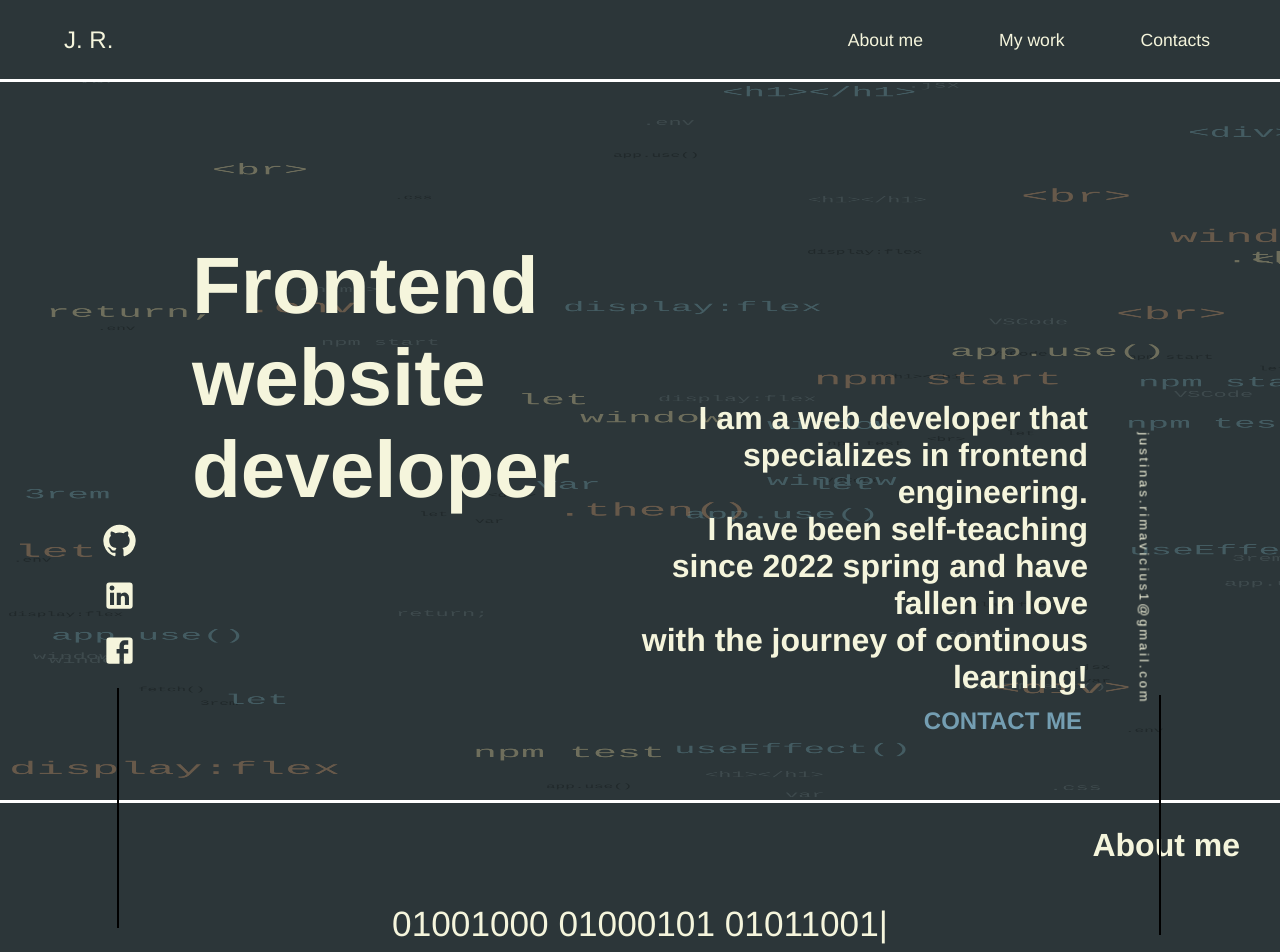
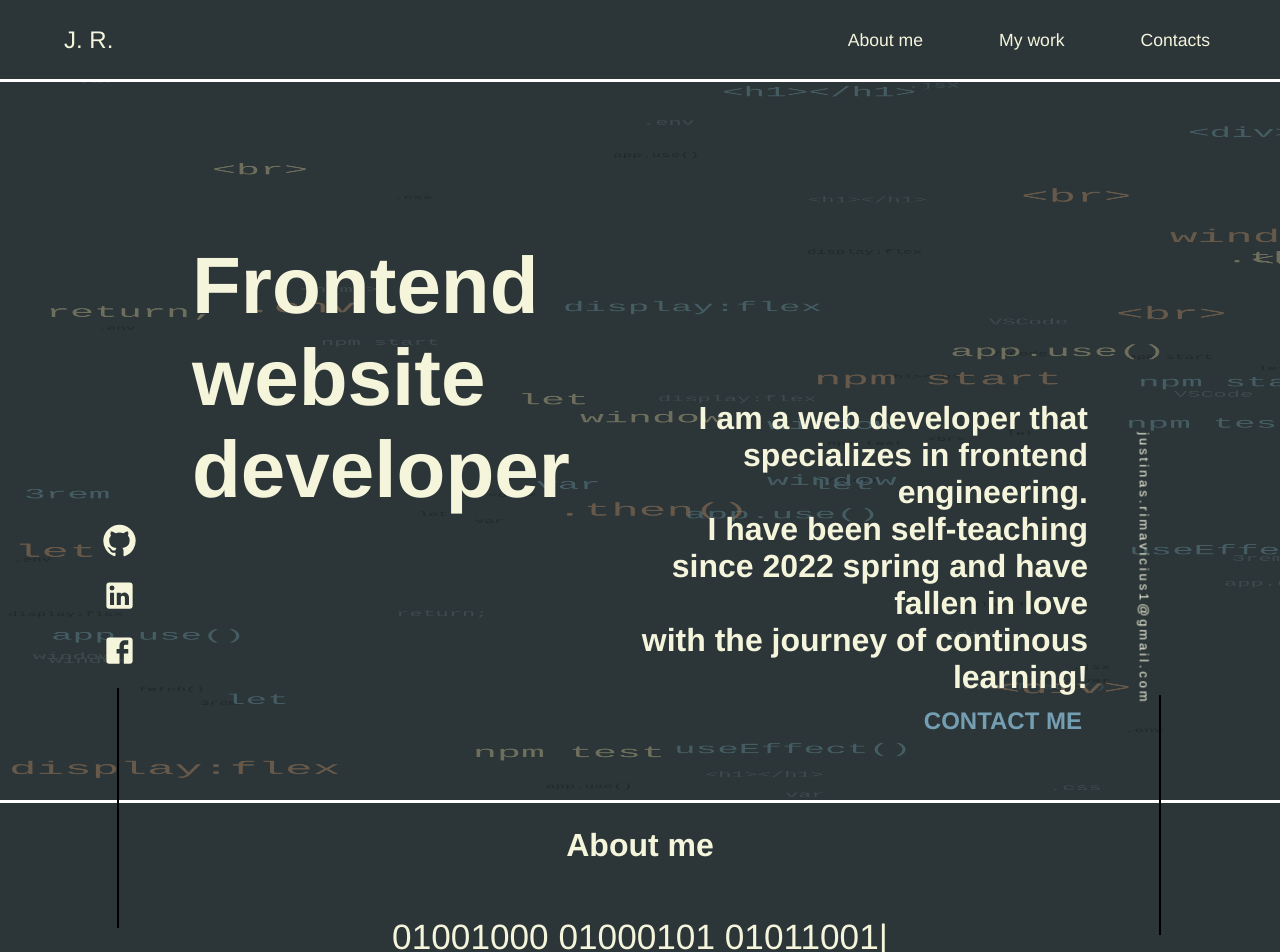
Before and after one commit to Justasrimavicius/portfolio, a React (Create React App) app in the folder client/: page / in a window 1280 px wide. Shown: the top 952 px of the page. Built offline with nearby package versions, Linux system fonts and the light colour scheme.

Commit message:
Further updates to about me section.

```diff
--- a/client/src/Components/MainSections/AboutMe.jsx
+++ b/client/src/Components/MainSections/AboutMe.jsx
@@ -41,7 +41,10 @@ function AboutMe() {
                                 Powered by coffee and sleepless nights, my web development journey started in 2022 spring. Following <a href='https://theodinproject.com'>TheOdinProject</a> and
                                 other various online and in-person resources I managed to understand how the web and its pieces work.
                             </span>
-                            <img src={require('../../photo.jpg')} ></img>
+                            <div className='img-outline'>
+                                <img src={require('../../photo.jpg')} ></img>
+                                <div></div>
+                            </div>
                         </div>
                     : null}
             </div>
--- a/client/src/Styles/aboutSct.css
+++ b/client/src/Styles/aboutSct.css
@@ -1,16 +1,16 @@
 .about h5{
     font-size: 2rem;
-    margin: 3vh 0 5vh 0;
     text-align: right;
-    margin-right: 5vh;
+    display: flex;
+    flex-direction: column;
+    align-items: center;
+    justify-content: center;
+    margin-top: 3vh;
 }
 .divider{
     width: 100vw;
     height: 3px;
     background-color: white;
-}
-.about-first-paragraph h6{
-    font-size: 3rem;
 }
 .name{
     width: 100vw;
@@ -20,15 +20,38 @@
     justify-content: center;
     text-align: center;
 }
+.aboutMe-first-section{
+    display: flex;
+    flex-direction: column;
+    align-items: center;
+    justify-content: center;
+}
 .aboutMe-first-paragraph{
     font-size: 1.4rem;
-    width: 30vw;
-    margin: 5vh 30vh 0 30vh;
+    width: 70vw;
+    margin: 5vh 0vh 0 0vh;
+
+    display: flex;
+    flex-direction: row;
+    align-items: center;
+    justify-content: space-around;
 }
 .aboutMe-first-paragraph img{
-    width: 40vw;
-    height: auto;
-    padding-top: 10vh;
+    width: 200px;
+    height: 250px;
+
+}
+.img-outline div{
+    width: 200px;
+    height: 250px;
+    position: absolute;
+    margin-top: -235px;
+    margin-left: -15px;
+    outline: 2px solid white;
+    z-index: -1;
+}
+.aboutMe-first-paragraph span{
+    width: 30vw;
 }
 
 
```
